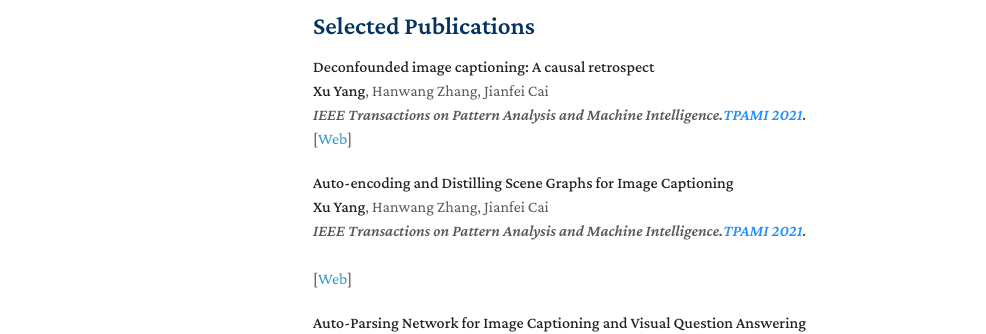
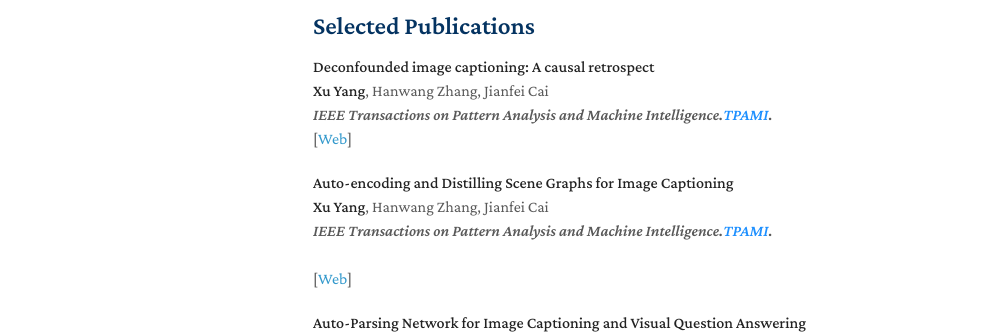
Before and after one commit to yxPALMweb/yxPALMweb.github.io, a Jekyll site: the page built from index.md, in a window 1280 px wide and 900 px high. Shown: the part 391-725 px from the top of the window, without its empty margins (157-1143 px from the left). Built offline with Jekyll 4.4.1, drawn with Linux system fonts in a browser that asks for light colours; nearby versions of some CDN libraries; a style sheet for code colours, icons or effects is not loaded; our own code applies the rules of GitHub Pages for plain Markdown files.

Commit message:
Update index.md

```diff
--- a/index.md
+++ b/index.md
@@ -18,7 +18,7 @@ I have wide interest on AI, especially machine learning and deep learning. In th
 <br />
 <strong>Xu Yang</strong>, Hanwang Zhang, Jianfei Cai
 <br />
-<em>IEEE Transactions on Pattern Analysis and Machine Intelligence.<strong><i style="color:#1e90ff">TPAMI 2021</i></strong>.</em>
+<em>IEEE Transactions on Pattern Analysis and Machine Intelligence.<strong><i style="color:#1e90ff">TPAMI</i></strong>.</em>
 <br />
    [<a href="https://ieeexplore.ieee.org/abstract/document/9583890/">Web</a>]
 <br/>
@@ -31,7 +31,7 @@ I have wide interest on AI, especially machine learning and deep learning. In th
 <br />
 <strong>Xu Yang</strong>, Hanwang Zhang, Jianfei Cai
 <br />
-<em>IEEE Transactions on Pattern Analysis and Machine Intelligence.<strong><i style="color:#1e90ff">TPAMI 2021</i></strong>.</em>
+<em>IEEE Transactions on Pattern Analysis and Machine Intelligence.<strong><i style="color:#1e90ff">TPAMI</i></strong>.</em>
 <br />
 <br />
    [<a href="https://ieeexplore.ieee.org/document/9279262">Web</a>]
```
